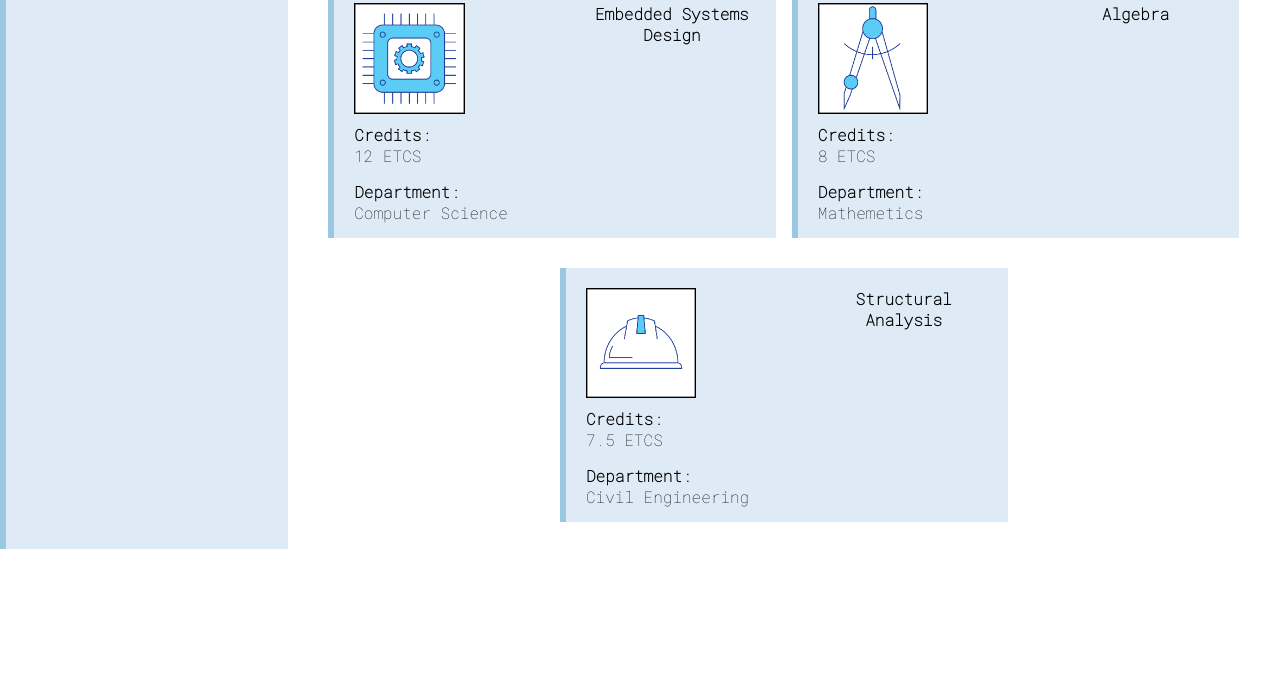
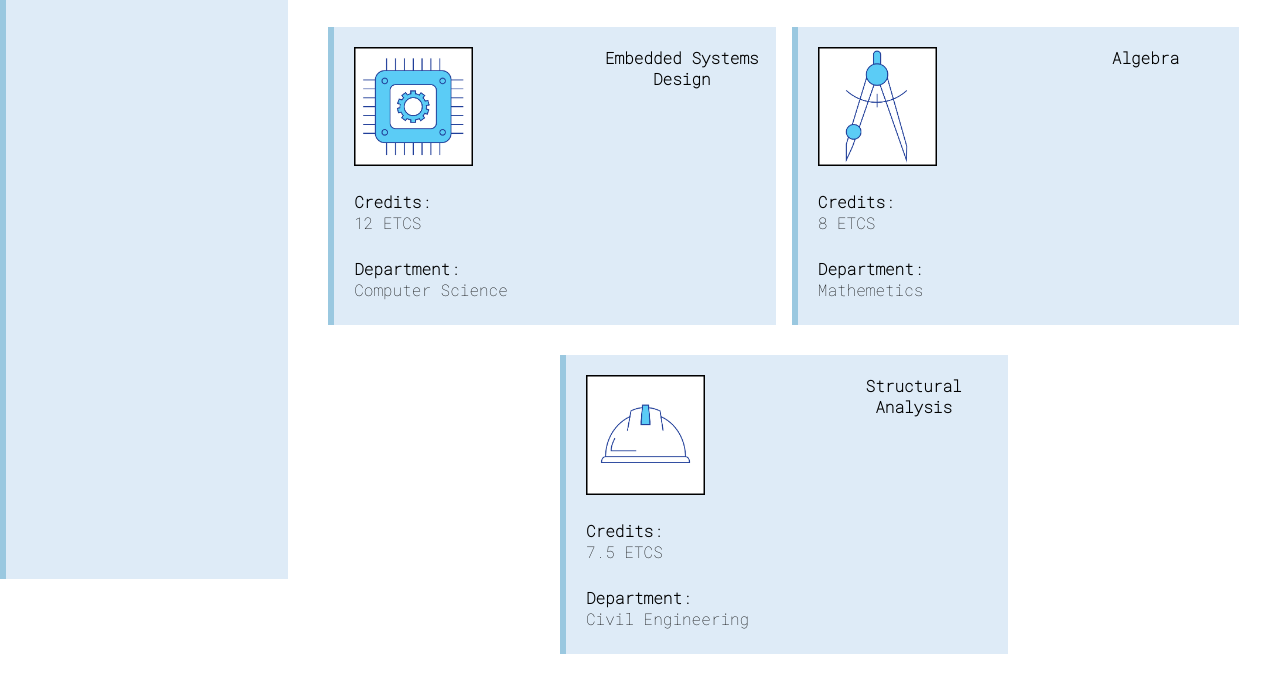
Before and after one commit to KristoferGauti/WebDevelopment, a plain HTML site: page Assignment_1/index.html in a window 1280 px wide. Shown: the part 321-1005 px from the top of the page. Before the commit the page ends 873 px from the top, so only its background shows below. Drawn offline with Linux system fonts and the light colour scheme.

Commit message:
Fixed some styling and fixed some styling errors

```diff
--- a/Assignment_1/style.css
+++ b/Assignment_1/style.css
@@ -12,7 +12,7 @@ header {
     float: left;
     background-color: #deebf7;
     width: 22vw;
-    height: 840px; /* skilgreinda hæð út frá main */
+    height: 870px; /* skilgreinda hæð út frá main */
     border-left: solid 6px #9ac8e0;
     padding-top: 10px;
     display: flex;
@@ -54,26 +54,26 @@ main > div {
 }
 
 .card-img {
-    width: 25%;
-    height: 25%;
-    margin: 20px 20px 10px;
+    width: 27%;
+    height: 27%;
+    margin: 20px 20px 25px;
 }
 
 .card-title {
     float: right;
     font-size: 1em;
     text-align: center;
-    font-weight: 900;
+    font-weight: bolder;
     width: 10.5em;
-    padding: 20px 20px 10px;
+    padding: 20px 10px 10px;
 }
 
 .undertitle {
-    font-weight: 900;
+    font-weight: bolder;
     margin: 0 0 0 20px;
 }
 .text {
-    margin: 0 0 15px 20px;
+    margin: 0 0 25px 20px;
 }
 
 @media only screen and (max-width: 650px) {
@@ -120,6 +120,10 @@ main > div {
         width: 35%;
     }
 
+    .card-title {
+        width: auto;
+    }
+
     .undertitle {
         text-align: center;
         margin: 5px 0;
```
